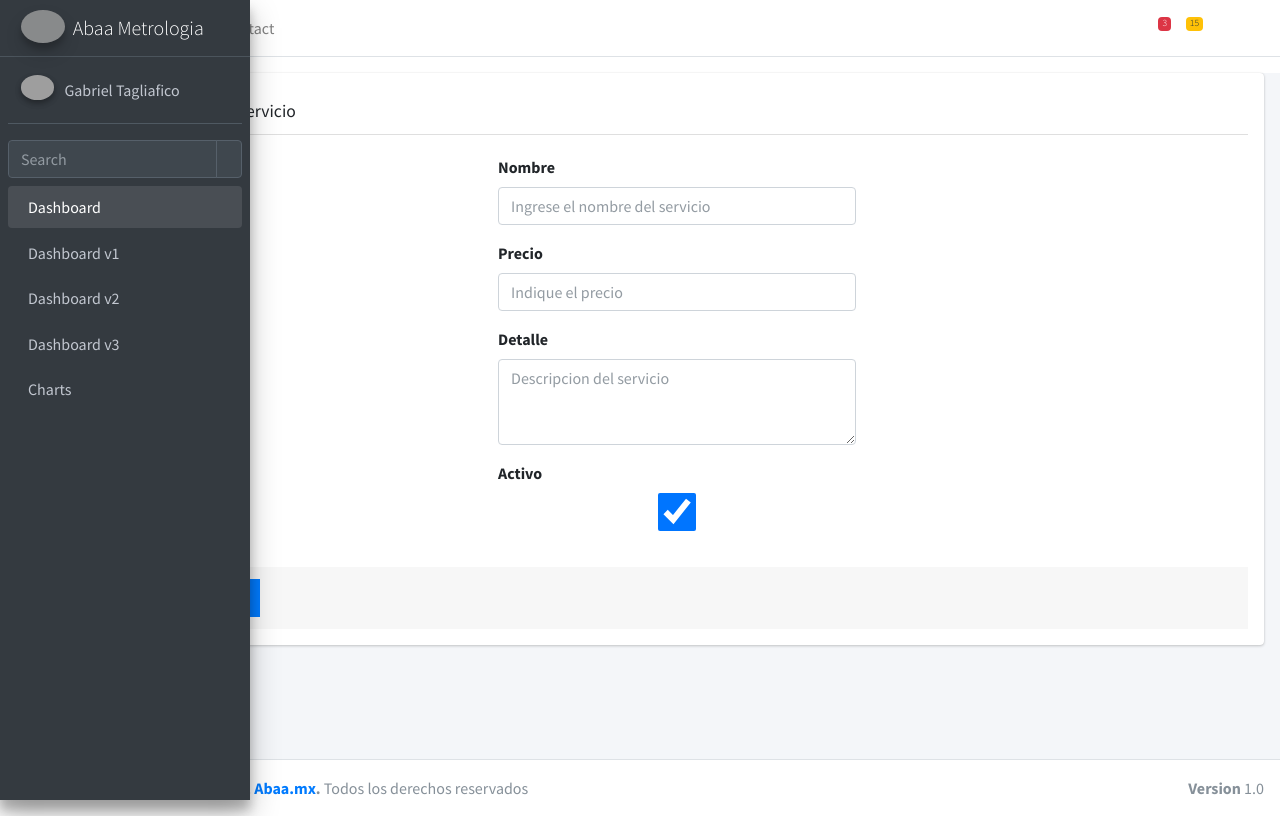
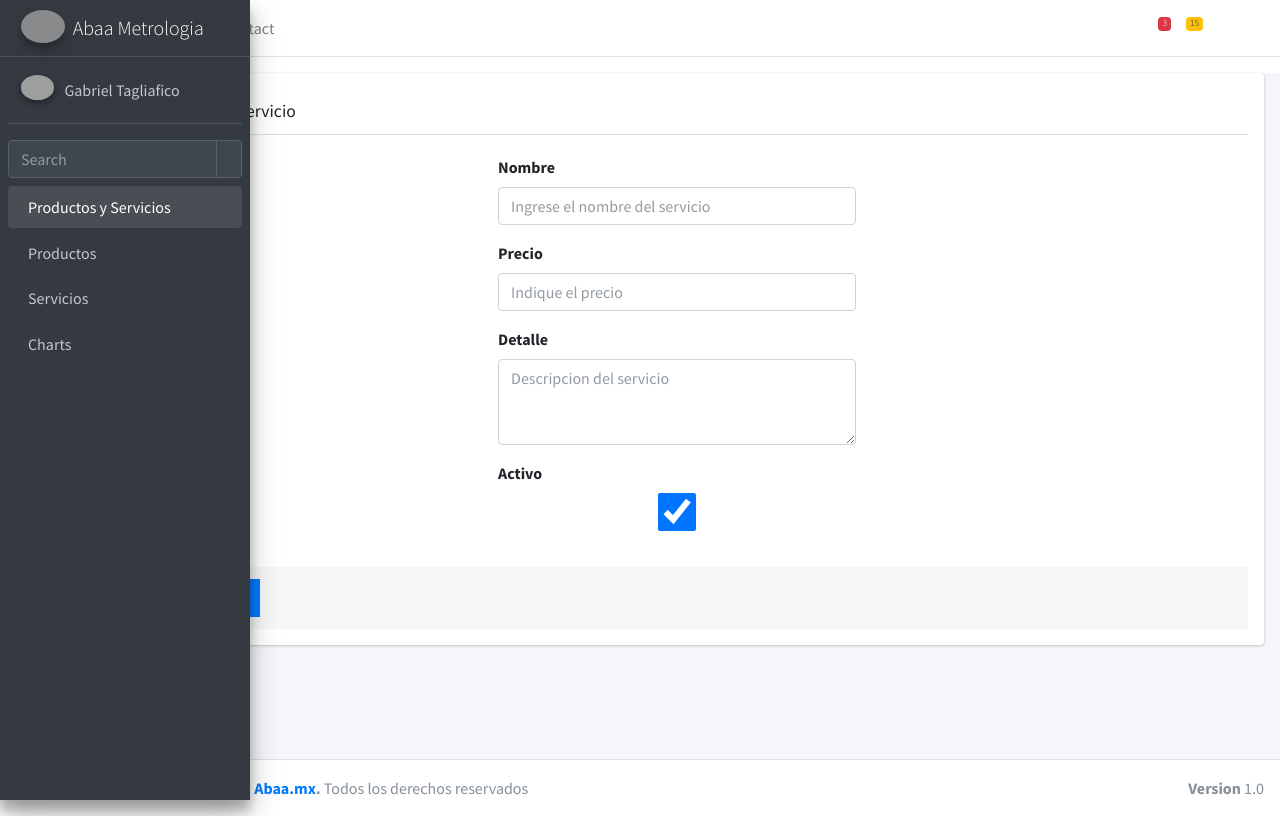
Before and after one commit to gabrieltagliafico/Abaa, a Django app: page /principal1/create/ in a window 1280 px wide, after a click on "Productos y Servicios". Run offline with Django 3.2, Linux system fonts and the light colour scheme; some libraries are stand-ins or nearby versions; grey boxes are pictures that could not be loaded.

Commit message:
update sidebar

```diff
--- a/AbaaMet/templates/sidebar.html
+++ b/AbaaMet/templates/sidebar.html
@@ -40,29 +40,23 @@
                with font-awesome or any other icon font library -->
                 <li class="nav-item">
                     <a href="#" class="nav-link">
-                        <i class="nav-icon fas fa-tachometer-alt"></i>
+                        <i class="nav-icon fas fa-box-open"></i>
                         <p>
-                            Dashboard
+                            Productos y Servicios
                             <i class="right fas fa-angle-left"></i>
                         </p>
                     </a>
                     <ul class="nav nav-treeview">
                         <li class="nav-item">
-                            <a href="../../index.html" class="nav-link">
-                                <i class="far fa-circle nav-icon"></i>
-                                <p>Dashboard v1</p>
+                            <a href="" class="nav-link">
+                                <i class="fas fa-cubes nav-icon"></i>
+                                <p>Productos</p>
                             </a>
                         </li>
                         <li class="nav-item">
-                            <a href="../../index2.html" class="nav-link">
-                                <i class="far fa-circle nav-icon"></i>
-                                <p>Dashboard v2</p>
-                            </a>
-                        </li>
-                        <li class="nav-item">
-                            <a href="../../index3.html" class="nav-link">
-                                <i class="far fa-circle nav-icon"></i>
-                                <p>Dashboard v3</p>
+                            <a href="{{ list_url }}" class="nav-link">
+                                <i class="fas fa-wrench nav-icon"></i>
+                                <p>Servicios</p>
                             </a>
                         </li>
                     </ul>
```
